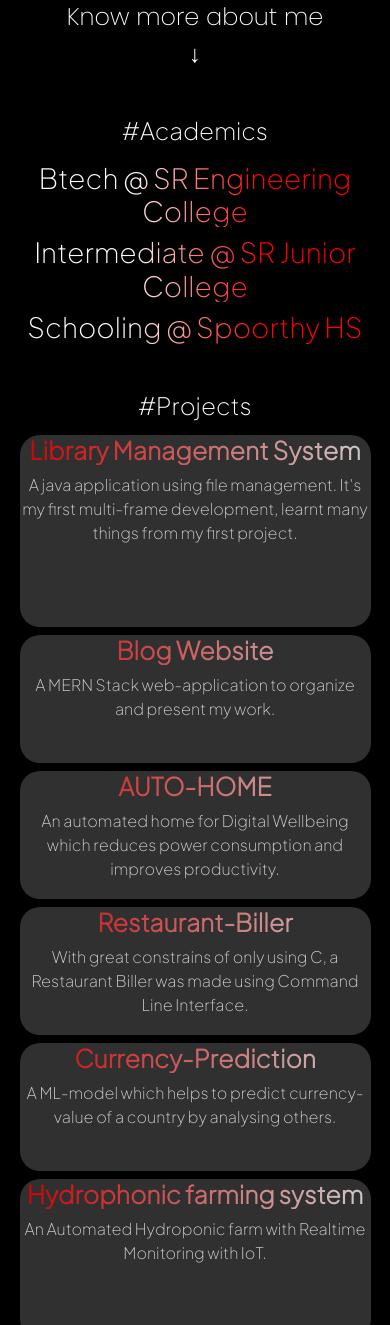
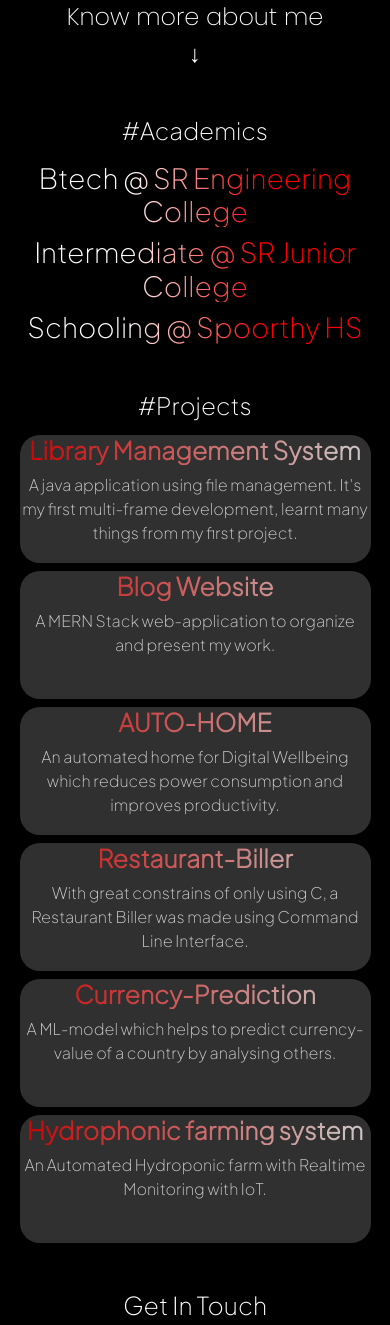
Before and after one commit to Durgaprasadshalva/blog, a plain HTML site: page index.html in a window 390 px wide. Shown: the part 238-1563 px from the top of the page. Drawn offline with nearby package versions, Linux system fonts and the light colour scheme.

Commit message:
Update styles.css

```diff
--- a/styles.css
+++ b/styles.css
@@ -108,7 +108,7 @@
     justify-content: center;
     text-align: center;
     width: 100%;
-    height: 12rem;
+    height: 8rem;
   }
   .card-2 {
     background-color: rgba(78, 77, 77, 0.8);
@@ -168,7 +168,7 @@
     justify-content: center;
     text-align: center;
     width: 100%;
-    height: 10rem;
+    height: 8rem;
   }
   .width-95{
     width: 90%;
```
